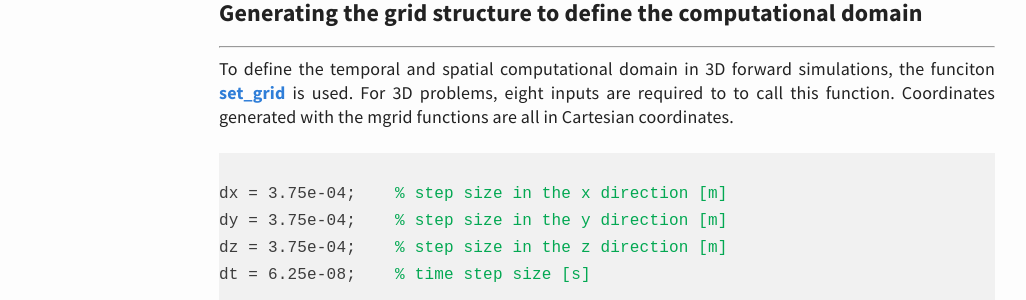
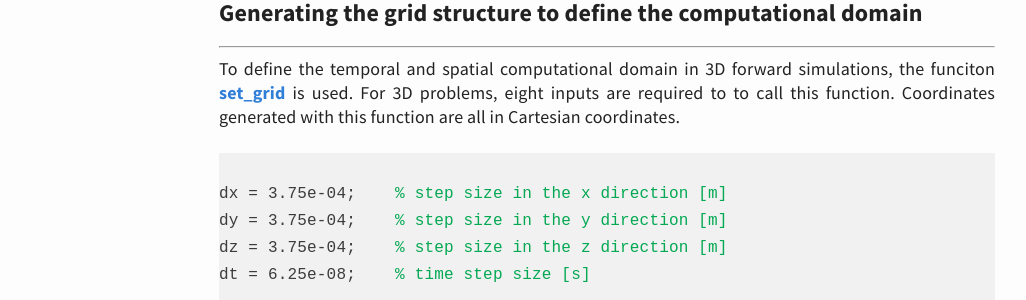
Before and after one commit to m-SOUND/mSOUND, a Jekyll site: the page built from _posts/2019-07-27-TMDM_3D_homogeneous.html, in a window 1280 px wide and 900 px high, scrolled down 313 px. Shown: the part 179-479 px from the top of the window, without its empty margins (33-1059 px from the left). Built offline with Jekyll 4.4.1, drawn with Linux system fonts in a browser that asks for light colours.

Commit message:
Update 2019-07-27-TMDM_3D_homogeneous.html

```diff
--- a/_posts/2019-07-27-TMDM_3D_homogeneous.html
+++ b/_posts/2019-07-27-TMDM_3D_homogeneous.html
@@ -17,7 +17,8 @@ title: Simulation of a 3D homogeneous medium using the transient mixed domain me
 <p>
 To define the temporal and spatial computational domain in 3D forward simulations,
  the funciton <a href="/mSOUND/function.html#set_grid">set_grid</a> is used. For 3D problems,
- eight inputs are required to to call this function. Coordinates generated with the mgrid functions are all in Cartesian coordinates.
+ eight inputs are required to to call this function. Coordinates generated with this function
+ are all in Cartesian coordinates.
  <pre>
  <code>
 dx = 3.75e-04;   <font color="#03a852"> % step size in the x direction [m]</font>
```
